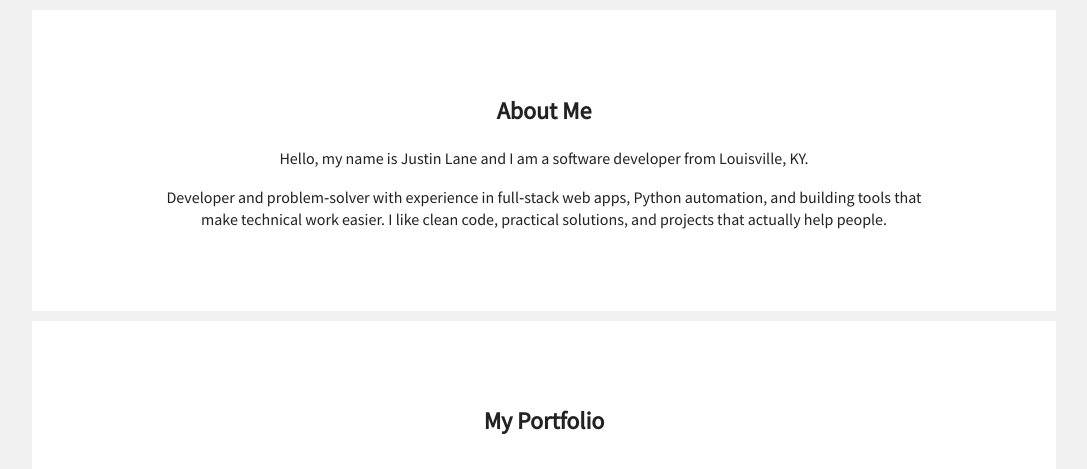
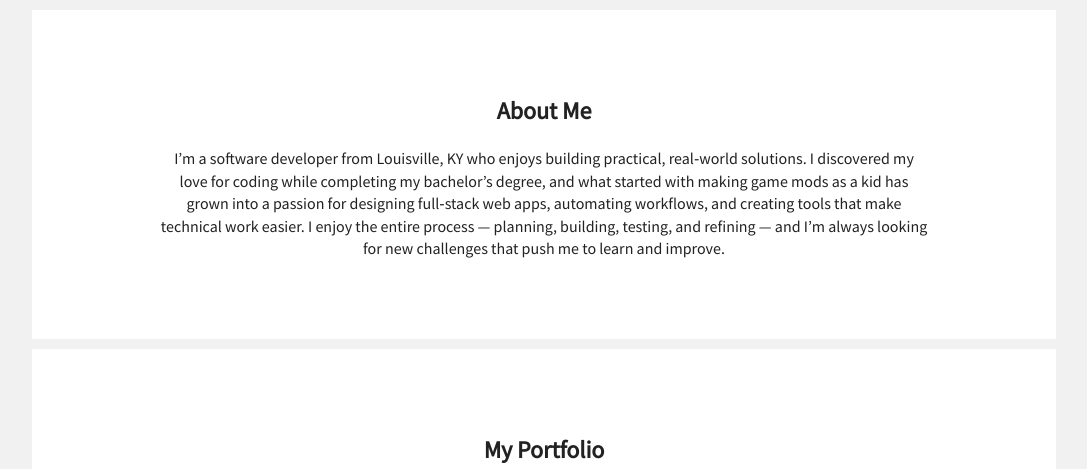
Before and after one commit to jclane/portfolio, a Flask app: page / in a window 1280 px wide. Shown: the part 800-1269 px from the top of the page, without its empty margins (96-1183 px from the left). Run offline with Flask 3, Linux system fonts and the light colour scheme.

Commit message:
updated 'about me' text

```diff
--- a/templates/index.html
+++ b/templates/index.html
@@ -10,8 +10,7 @@
 
 <section id="about">
   <h1>About Me</h1>
-  <p>Hello, my name is Justin Lane and I am a software developer from Louisville, KY.</p>
-  <p>Developer and problem‑solver with experience in full‑stack web apps, Python automation, and building tools that make technical work easier. I like clean code, practical solutions, and projects that actually help people.</p>
+  <p>I’m a software developer from Louisville, KY who enjoys building practical, real‑world solutions. I discovered my love for coding while completing my bachelor’s degree, and what started with making game mods as a kid has grown into a passion for designing full‑stack web apps, automating workflows, and creating tools that make technical work easier. I enjoy the entire process — planning, building, testing, and refining — and I’m always looking for new challenges that push me to learn and improve.</p>
 </section>
 
 <section id="portfolio">
```
